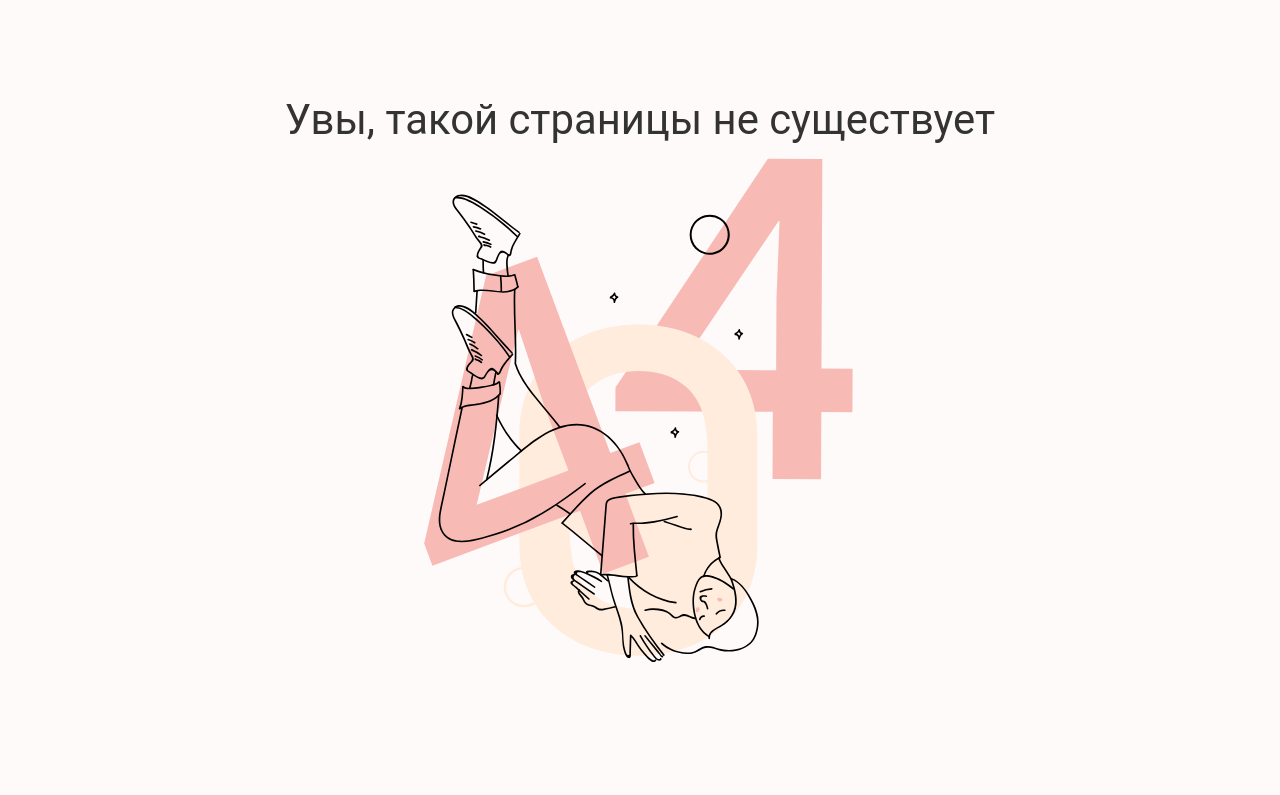
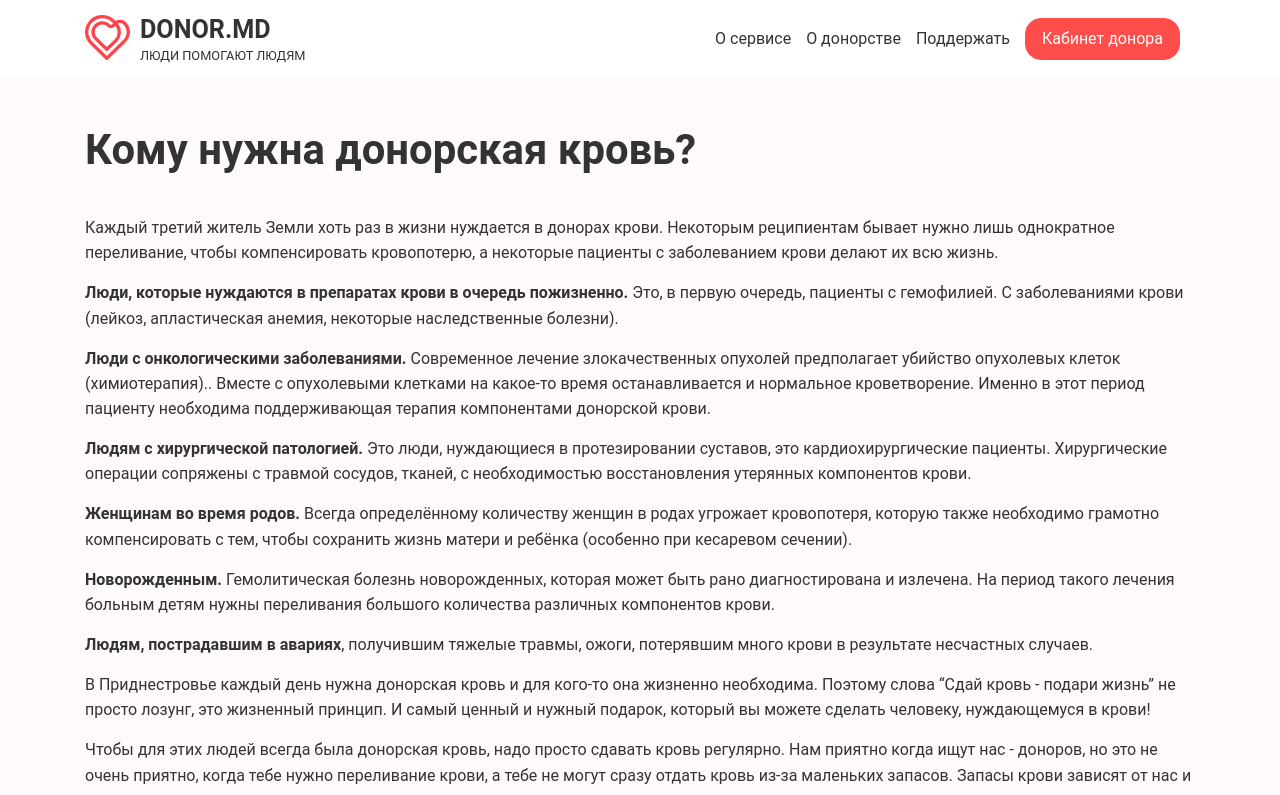
Before and after one commit to Donormd/donor.md-frontend, a Next.js app: page /articles/who-needs-blood in a window 1280 px wide. Before the commit this address had no page. Shown: the top 795 px of the page. Built offline with nearby package versions, Linux system fonts and the light colour scheme.

Commit message:
added page WhoNeedsBlood

```diff
--- /dev/null
+++ b/pages/articles/who-needs-blood.tsx
@@ -0,0 +1,74 @@
+import React from 'react';
+import styled from 'styled-components';
+import HeaderContentFooter from '../../layouts/header-content-footer';
+import { Container } from '../../layouts/container';
+import { Paragraph as PH, Title as TL } from '../../components/UI';
+
+const Paragraph = styled(PH)`
+  margin-bottom: 15px;
+`;
+
+const Title = styled(TL)`
+  margin-bottom: 15px;
+  &:first-child {
+    margin-bottom: 40px;
+  }
+`;
+
+const WhoNeedsBlood: React.FC = (): JSX.Element => {
+  return (
+    <HeaderContentFooter background='/images/pages/welcome.png'>
+      <Container>
+        <Title bold>Кому нужна донорская кровь?</Title>
+        <Paragraph>
+          Каждый третий житель Земли хоть раз в жизни нуждается в донорах крови. Некоторым
+          реципиентам бывает нужно лишь однократное переливание, чтобы компенсировать кровопотерю, а
+          некоторые пациенты с заболеванием крови делают их всю жизнь.
+        </Paragraph>
+        <Paragraph>
+          <b>Люди, которые нуждаются в препаратах крови в очередь пожизненно.</b> Это, в первую
+          очередь, пациенты с гемофилией. С заболеваниями крови (лейкоз, апластическая анемия,
+          некоторые наследственные болезни).
+        </Paragraph>
+        <Paragraph>
+          <b>Люди с онкологическими заболеваниями.</b> Современное лечение злокачественных опухолей
+          предполагает убийство опухолевых клеток (химиотерапия).. Вместе с опухолевыми клетками на
+          какое-то время останавливается и нормальное кроветворение. Именно в этот период пациенту
+          необходима поддерживающая терапия компонентами донорской крови.
+        </Paragraph>
+        <Paragraph>
+          <b>Людям с хирургической патологией.</b> Это люди, нуждающиеся в протезировании суставов,
+          это кардиохирургические пациенты. Хирургические операции сопряжены с травмой сосудов,
+          тканей, с необходимостью восстановления утерянных компонентов крови.
+        </Paragraph>
+        <Paragraph>
+          <b>Женщинам во время родов.</b> Всегда определённому количеству женщин в родах угрожает
+          кровопотеря, которую также необходимо грамотно компенсировать с тем, чтобы сохранить жизнь
+          матери и ребёнка (особенно при кесаревом сечении).
+        </Paragraph>
+        <Paragraph>
+          <b>Новорожденным.</b> Гемолитическая болезнь новорожденных, которая может быть рано
+          диагностирована и излечена. На период такого лечения больным детям нужны переливания
+          большого количества различных компонентов крови.
+        </Paragraph>
+        <Paragraph>
+          <b>Людям, пострадавшим в авариях</b>, получившим тяжелые травмы, ожоги, потерявшим много
+          крови в результате несчастных случаев.
+        </Paragraph>
+        <Paragraph>
+          В Приднестровье каждый день нужна донорская кровь и для кого-то она жизненно необходима.
+          Поэтому слова “Сдай кровь - подари жизнь” не просто лозунг, это жизненный принцип. И самый
+          ценный и нужный подарок, который вы можете сделать человеку, нуждающемуся в крови!
+        </Paragraph>
+        <Paragraph>
+          Чтобы для этих людей всегда была донорская кровь, надо просто сдавать кровь регулярно. Нам
+          приятно когда ищут нас - доноров, но это не очень приятно, когда тебе нужно переливание
+          крови, а тебе не могут сразу отдать кровь из-за маленьких запасов. Запасы крови зависят от
+          нас и лучше их пополнять регулярно.
+        </Paragraph>
+      </Container>
+    </HeaderContentFooter>
+  );
+};
+
+export default WhoNeedsBlood;
```
